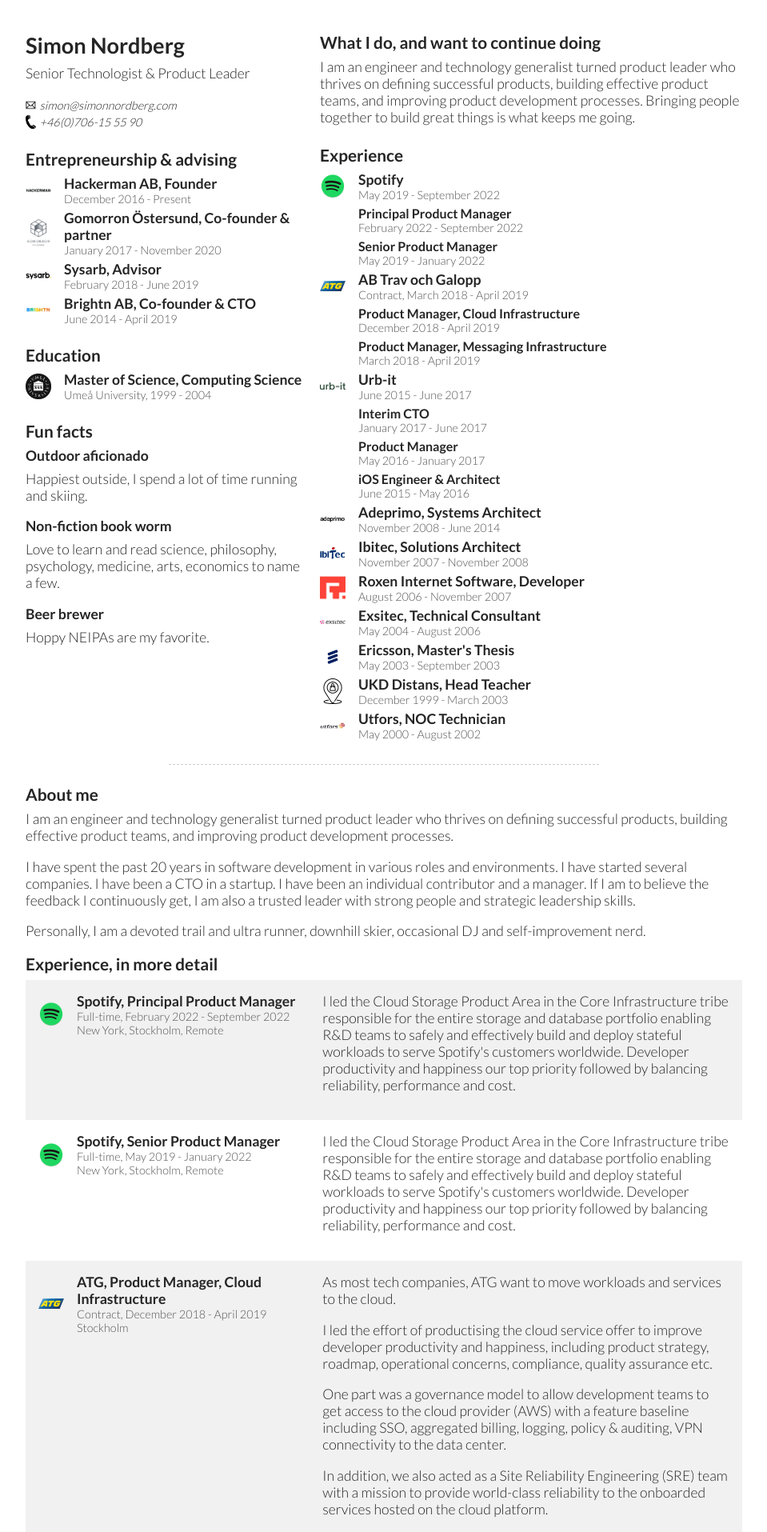
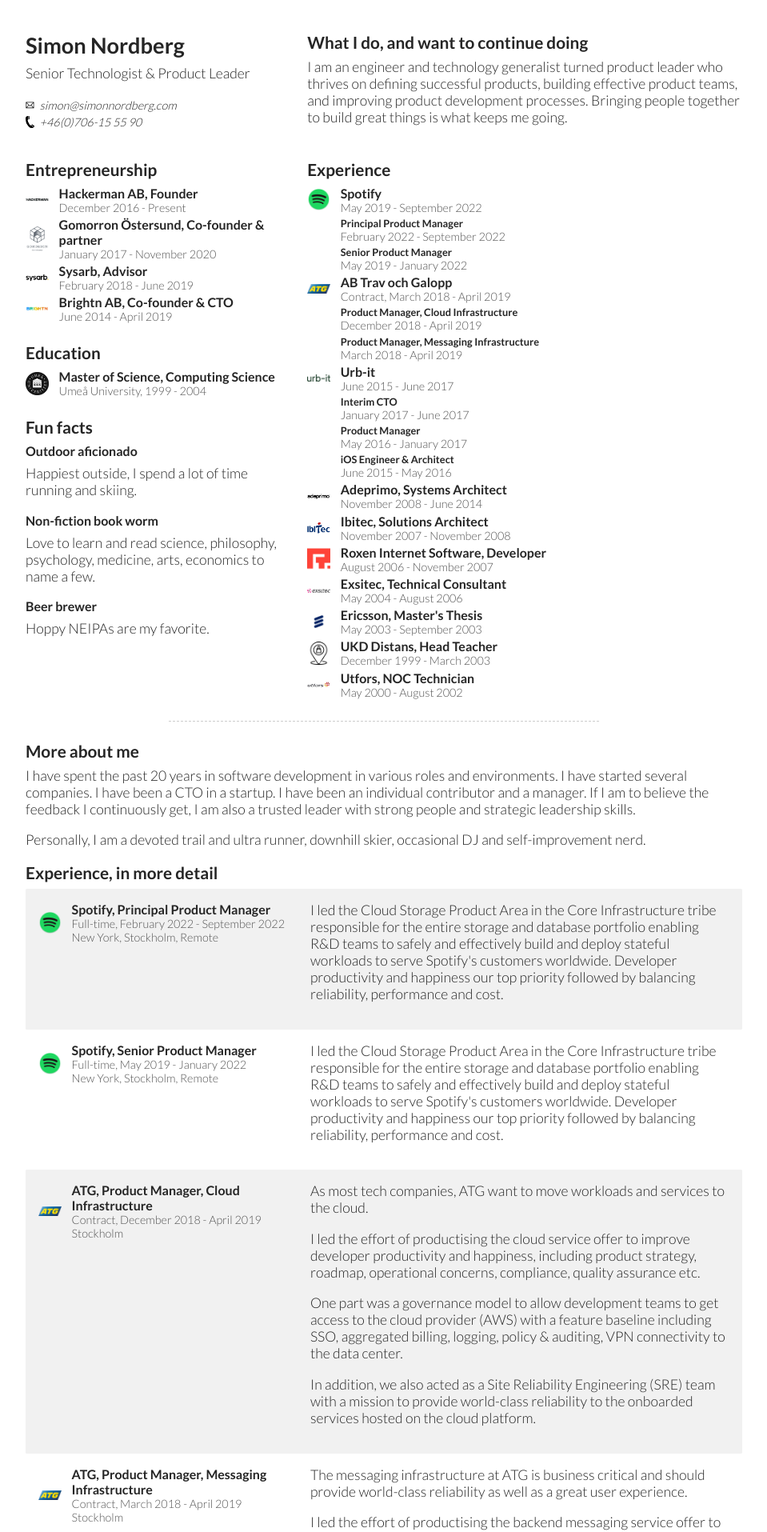
Before and after one commit to simonnordberg/simonnordberg.github.io, a Jekyll site: the page built from resume.md, in a window 1280 px wide. Shown: the top 1915 px of the page at 80% size, without its empty margins (160-1119 px from the left). Built offline with Jekyll 4.4.1, drawn with Linux system fonts in a browser that asks for light colours; our own code applies the rules of GitHub Pages for plain Markdown files.

Commit message:
Style updates

```diff
--- a/assets/css/style.scss
+++ b/assets/css/style.scss
@@ -8,6 +8,10 @@ $body-complementary: #cc3232;
 * {
   padding: 0;
   margin: 0;
+}
+
+html {
+  font-size: 100%;
 }
 
 body {
@@ -39,17 +43,15 @@ h2 {
 }
 
 h3 {
-  font-size: 1.1rem;
+  font-size: 1.0rem;
 }
 
 h4 {
-  font-size: 1.0rem;
+  font-size: 0.8rem;
 }
 
 p {
   margin-bottom: 1.1rem;
-//  text-align: justify;
-//  text-justify: inner-word;
 }
 
 ul, ol {
@@ -93,7 +95,7 @@ hr {
   width: 60%;
   margin: 1.5rem auto;
   border: 0;
-  border-bottom: 1px dashed #ccc;
+  border-bottom: 0.1rem dashed #ccc;
 }
 
 body > header {
@@ -168,20 +170,16 @@ body.resume {
 
   li {
     list-style-type: none;
-    margin: 5px 0;
-  }
-
-  article.experience {
-    // margin-top: 1.1rem;
+    margin: 0.2rem 0;
   }
 
   article > header {
     background-repeat: no-repeat;
     background-position: left center;
-    background-size: 32px;
+    background-size: 1.8rem;
     background-origin: border-box;
     display: block;
-    padding-left: 48px;
+    padding-left: 2.6rem;
   }
 
   article {
@@ -273,13 +271,8 @@ body.resume {
 
     background-repeat: no-repeat;
     background-position: left center;
-    background-size: 0.8rem;
+    background-size: 0.7rem;
     background-origin: border-box;
-
-    @media print {
-      padding-left: 1.0rem;
-      background-size: 0.7rem;
-    }
   }
 
   address .email {
@@ -302,7 +295,6 @@ body.resume {
     -webkit-print-color-adjust: exact !important;
     color-adjust: exact !important;
     print-color-adjust: exact !important;
-    font-size: 96%;
   }
 
   hr {
@@ -325,12 +317,12 @@ body.resume {
 .grid-container {
   display: grid;
   gap: 0 1rem;
-  grid-template-columns: 1fr 1.5fr;
+  grid-template-columns: 1fr 1.618fr;
 }
 
 .experience-details {
   .grid-container {
-    border-radius: 1px;
+    border-radius: 0.1rem;
     padding: 1rem;
   }
 
--- a/resume.md
+++ b/resume.md
@@ -13,9 +13,23 @@ class: resume
         <a class="contact phone" href="tel:+46706155590">+46(0)706-15 55 90</a>
       </address>
     </div>
+  </div>
+  <div class="grid-item">
+    <div class="summary">
+      <h2>What I do, and want to continue doing</h2>
+      <p>
+        I am an engineer and technology generalist turned product leader who thrives on defining successful products,
+        building effective product teams, and improving product development processes. Bringing people together to build
+        great things is what keeps me going.
+      </p>
+    </div>
+  </div>
+</div>
 
+<div class="grid-container">
+  <div class="grid-item">
     <div class="boardwork">
-      <h2>Entrepreneurship & advising</h2>
+      <h2>Entrepreneurship</h2>
       <ul>
         <li>
           <article class="experience hackerman">
@@ -85,14 +99,6 @@ class: resume
     </div>
   </div>
   <div class="grid-item">
-    <div class="summary">
-      <h2>What I do, and want to continue doing</h2>
-      <p>
-        I am an engineer and technology generalist turned product leader who thrives on defining successful products,
-        building effective product teams, and improving product development processes. Bringing people together to build
-        great things is what keeps me going.
-      </p>
-    </div>
     <div class="experience-overview">
       <h2>Experience</h2>
       <ul>
@@ -252,11 +258,7 @@ class: resume
 <hr/>
 
 <div class="about">
-  <h2>About me</h2>
-  <p>
-    I am an engineer and technology generalist turned product leader who thrives on defining successful products,
-    building effective product teams, and improving product development processes.
-  </p>
+  <h2>More about me</h2>
   <p>
     I have spent the past 20 years in software development in various roles and environments. I have started several
     companies. I have been a CTO in a startup. I have been an individual contributor and a manager. If I am to
@@ -266,7 +268,6 @@ class: resume
   <p>
     Personally, I am a devoted trail and ultra runner, downhill skier, occasional DJ and self-improvement nerd.
   </p>
-
 </div>
 
 <div class="experience-details">
```
